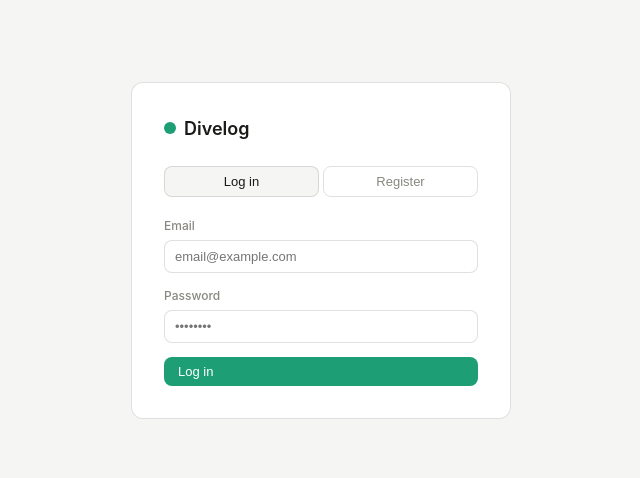
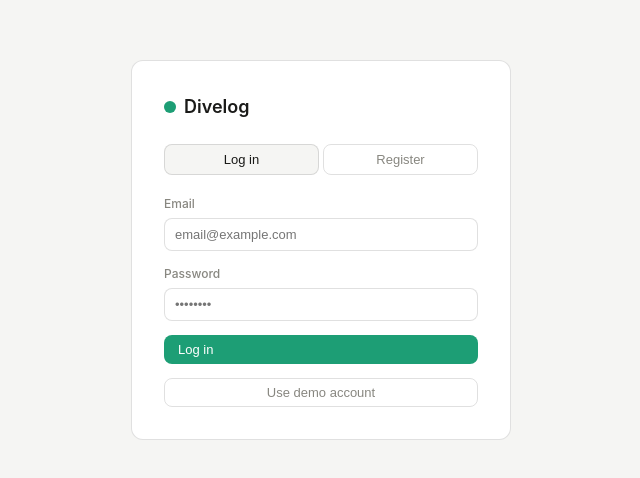
Before and after one commit to Dave92117/divelog-api, a React (Vite) app in the folder client/: page /login in a window 1280 px wide. Shown: the part 150-628 px from the top of the page, without its empty margins (319-959 px from the left). Built offline with nearby package versions, Linux system fonts and the light colour scheme; no server answers.

Commit message:
Implement demo account login button
Added a button to use a demo account for login.

```diff
--- a/client/src/pages/Login.jsx
+++ b/client/src/pages/Login.jsx
@@ -73,6 +73,19 @@ export default function Login() {
           <button type="submit" className="btn-primary" style={{ width: '100%' }} disabled={loading}>
             {loading ? 'Please wait...' : mode === 'login' ? 'Log in' : 'Create account'}
           </button>
+          {mode === 'login' && (
+            <button
+              type="button"
+              className="btn-ghost"
+              style={{ width: '100%' }}
+              onClick={() => {
+                setEmail('demo@example.com');
+                setPassword('DiveDemo2026');
+              }}
+            >
+              Use demo account
+            </button>
+          )}
         </form>
       </div>
     </div>
```
